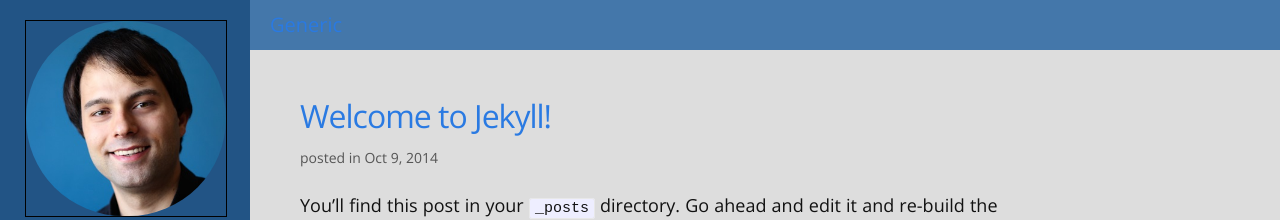
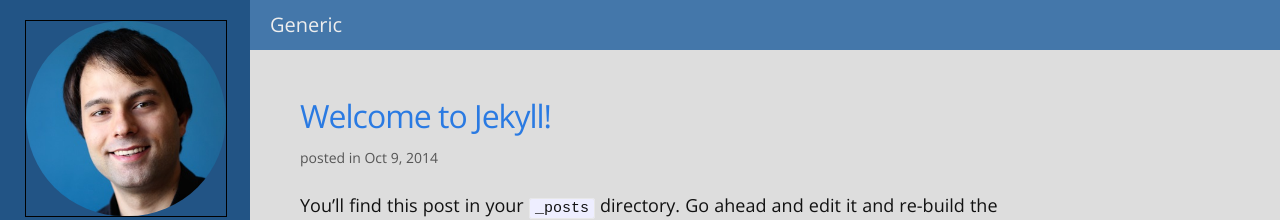
Before and after one commit to Nelspike/Nelspike.github.io, a Jekyll site: the page built from index.html, in a window 1280 px wide. Shown: the top 220 px of the page. Built offline with Jekyll 4.4.1, drawn with Linux system fonts in a browser that asks for light colours; nearby versions of some CDN libraries.

Commit message:
Link tag CSS styling.

```diff
--- a/_sass/_default_layout.scss
+++ b/_sass/_default_layout.scss
@@ -49,6 +49,19 @@
       font-weight: 200;
     }
 
+  }
+
+  a {
+    color: #eee;
+  }
+
+  a:visited {
+    color: #eee;
+  }
+
+  a:hover {
+    color: #bbb;
+    text-decoration: none;
   }
 
 }
```
